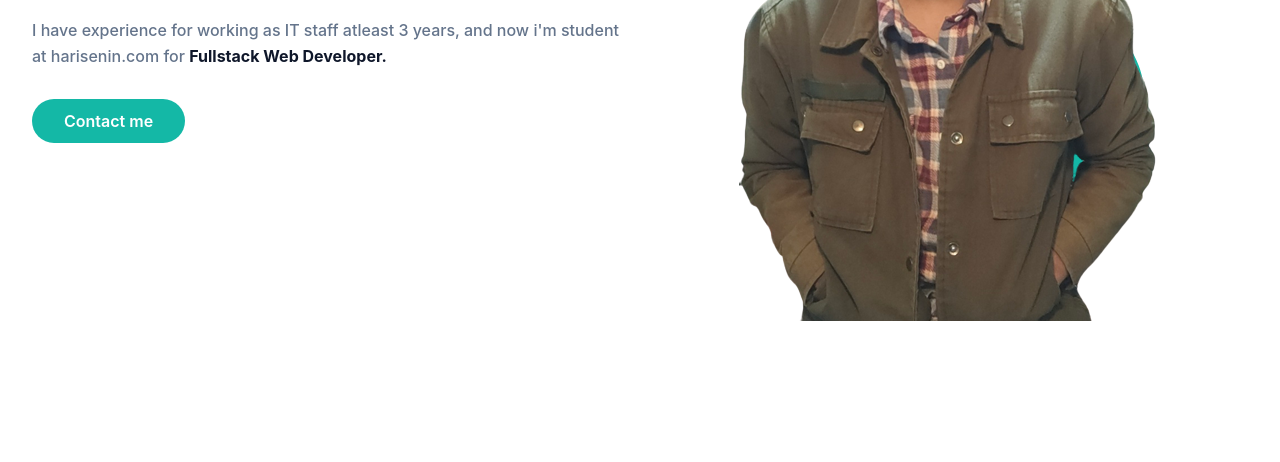
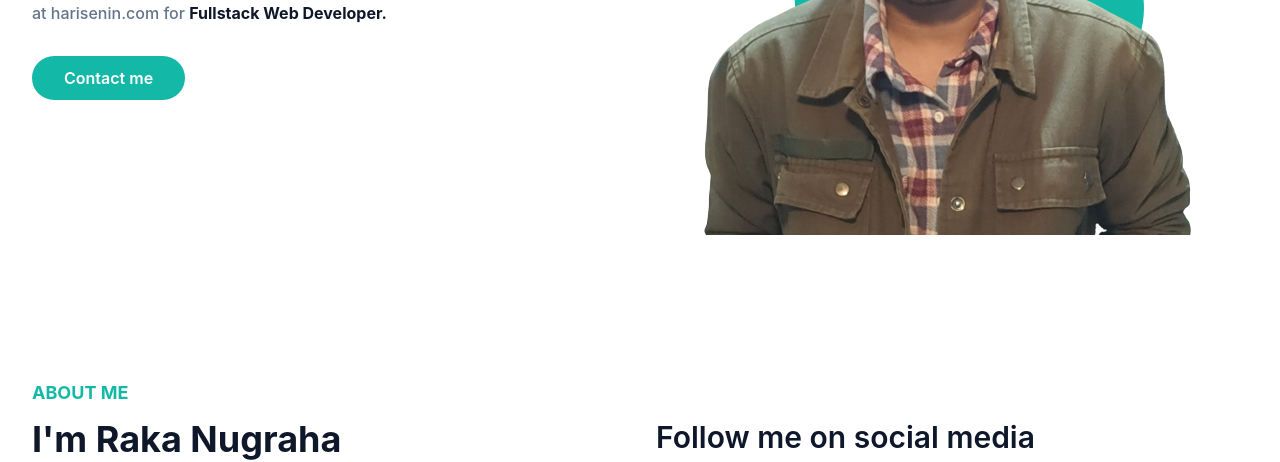
Before and after one commit to rakanugraha18/profile-raka, a website: page index.html in a window 1280 px wide. Shown: the part 444-906 px from the top of the page. Drawn offline with Linux system fonts and the light colour scheme.

Commit message:
ganti gambar

```diff
--- a/index.html
+++ b/index.html
@@ -32,7 +32,7 @@
             </div>
             <div class="w-full self-end px-4 lg:w-1/2">
                 <div class="relative mt-10 lg:mt-9 lg:right-0">
-                <img src="dist/image/rakanugraha.png" alt="raka-nugraha" class="max-w-full mx-auto">
+                <img src="dist/image/raka.png" alt="raka-nugraha" class="max-w-full mx-auto">
                 <span class="absolute -bottom-0 -z-10 left-1/2 -translate-x-1/2 scale-125">
                     <svg width="400" height="400" viewBox="0 0 200 200" xmlns="http://www.w3.org/2000/svg">
                         <path fill="#14b8a6" d="M46.8,-54.4C61.5,-43.5,74.9,-29.5,76.6,-14.3C78.3,0.9,68.5,17.4,58.9,34.2C49.4,51,40.2,68.1,26.7,72.7C13.2,77.3,-4.5,69.4,-18.8,60.4C-33,51.4,-43.7,41.4,-51,29.2C-58.3,17,-62.3,2.7,-62.9,-14.1C-63.6,-30.9,-60.9,-50.1,-49.8,-61.7C-38.8,-73.2,-19.4,-77.1,-1.7,-75.1C16.1,-73.1,32.1,-65.3,46.8,-54.4Z" transform="translate(100 100) scale(1.0)" />
```
